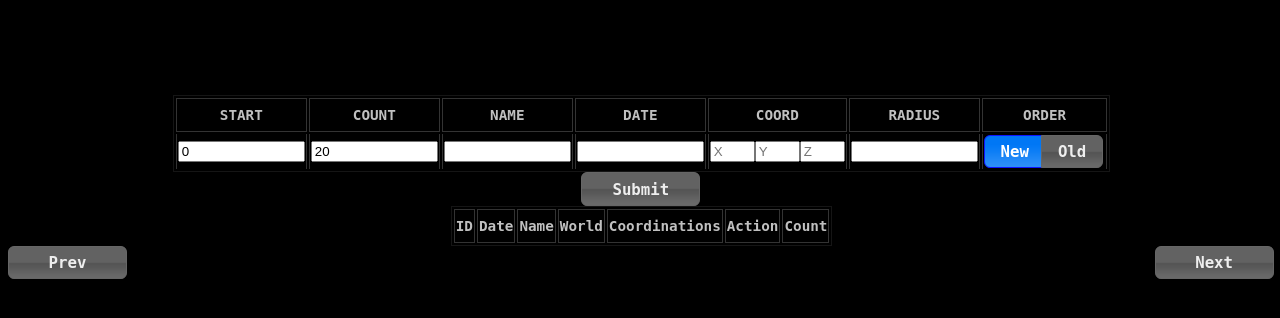
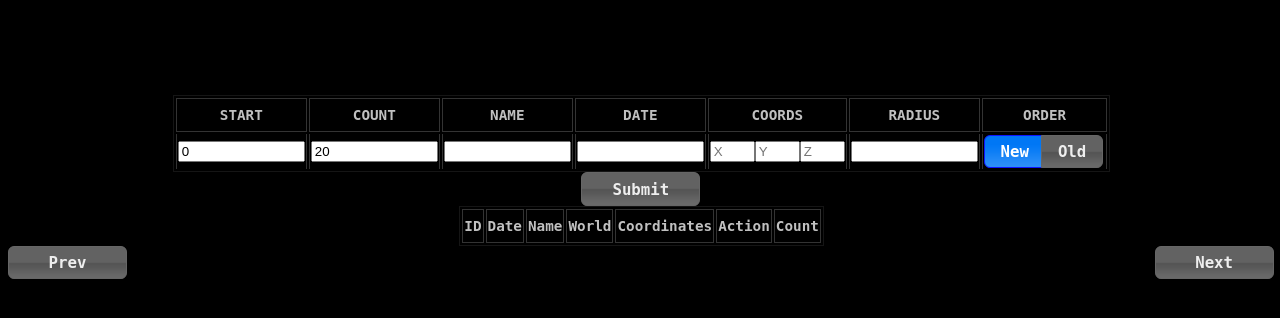
Before and after one commit to Razem/Blockhound, a PHP site: page / in a window 1280 px wide. Shown: the part 217-535 px from the top of the page. Run offline with PHP 8.4, Linux system fonts and the light colour scheme.

Commit message:
fix of labels

```diff
--- a/ui/index.php
+++ b/ui/index.php
@@ -57,7 +57,7 @@
                 <form action="index.php" method="GET">
                     <table>
                         <thead>
-                        <td>START</td><td>COUNT</td><td>NAME</td><td>DATE</td><td>COORD</td><td>RADIUS</td><td>ORDER</td>
+                        <td>START</td><td>COUNT</td><td>NAME</td><td>DATE</td><td>COORDS</td><td>RADIUS</td><td>ORDER</td>
                         </thead>
                         <tbody>
                             <tr>
@@ -89,7 +89,7 @@
                 </form>
                 <table>
                     <thead>
-                    <td>ID</td><td>Date</td><td>Name</td><td>World</td><td>Coordinations</td><td>Action</td><td>Count</td>
+                    <td>ID</td><td>Date</td><td>Name</td><td>World</td><td>Coordinates</td><td>Action</td><td>Count</td>
                     </thead>
                     <tbody>
                         <?php
```
